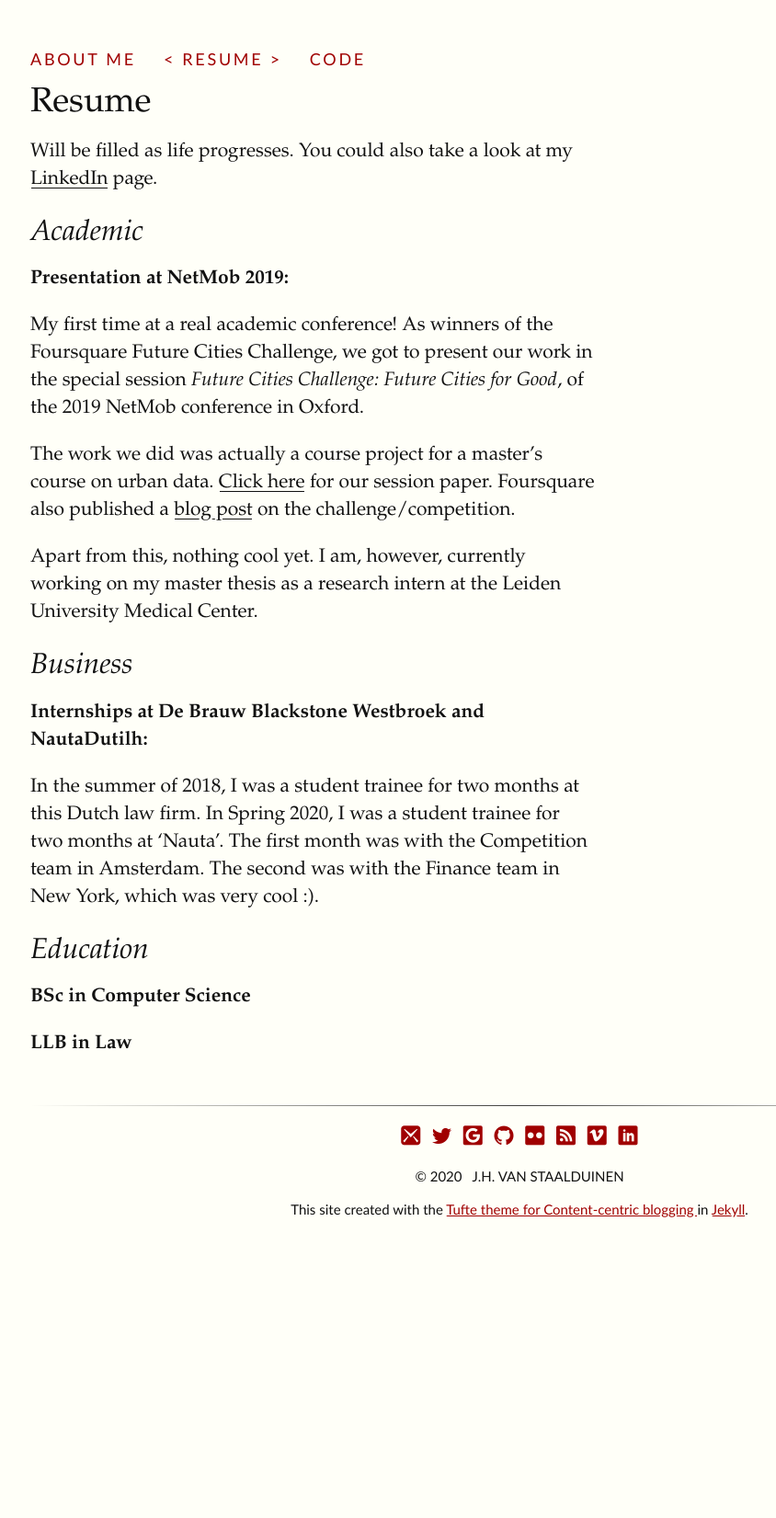
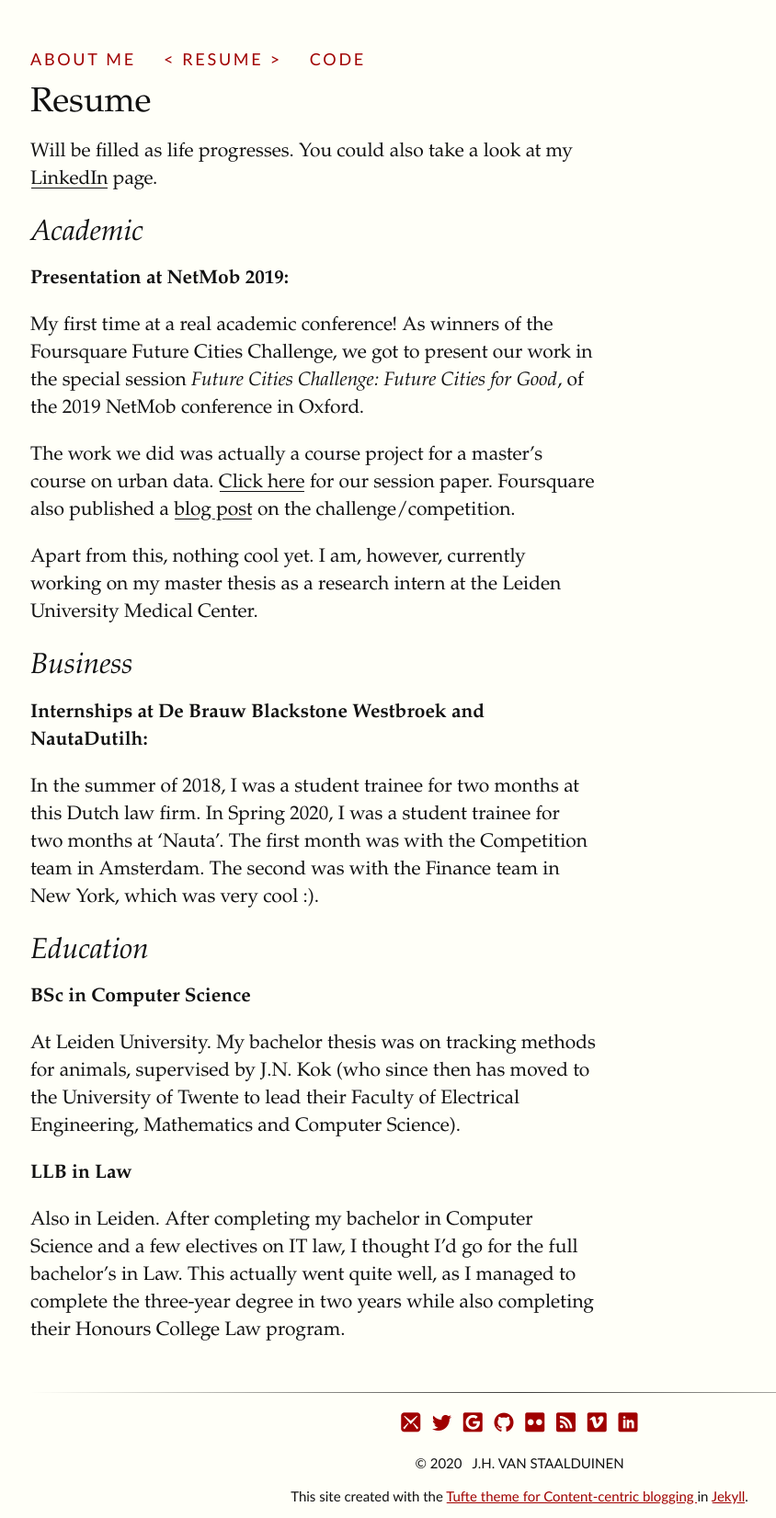
Before and after one commit to jhvanstaalduinen/jhvanstaalduinen.github.io, a Jekyll site: the page built from resume/index.md, in a window 1280 px wide. Shown: the whole page at 92% size, without its empty margins (127-971 px from the left). Built offline with Jekyll 4.4.1, drawn with Linux system fonts in a browser that asks for light colours; some web fonts are replaced; before the commit the page ends 1339 px from its top, so only the background shows below that.

Commit message:
Update resume

```diff
--- a/resume/index.md
+++ b/resume/index.md
@@ -23,4 +23,8 @@ In the summer of 2018, I was a student trainee for two months at this Dutch law
 ## Education
 **BSc in Computer Science**
 
+At Leiden University. My bachelor thesis was on tracking methods for animals, supervised by J.N. Kok (who since then has moved to the University of Twente to lead their Faculty of Electrical Engineering, Mathematics and Computer Science).
+
 **LLB in Law**
+
+Also in Leiden. After completing my bachelor in Computer Science and a few electives on IT law, I thought I'd go for the full bachelor's in Law. This actually went quite well, as I managed to complete the three-year degree in two years while also completing their Honours College Law program.
```
